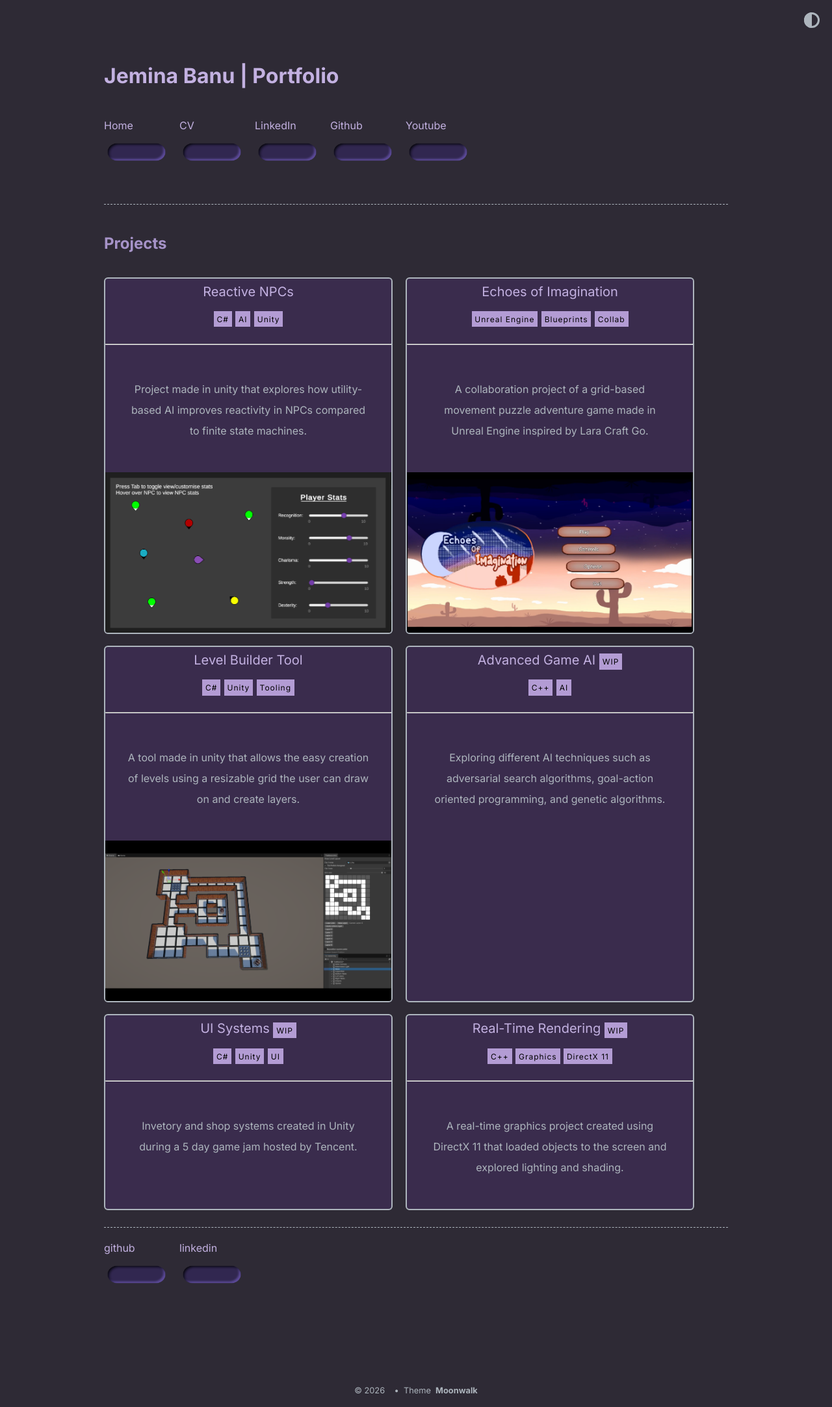
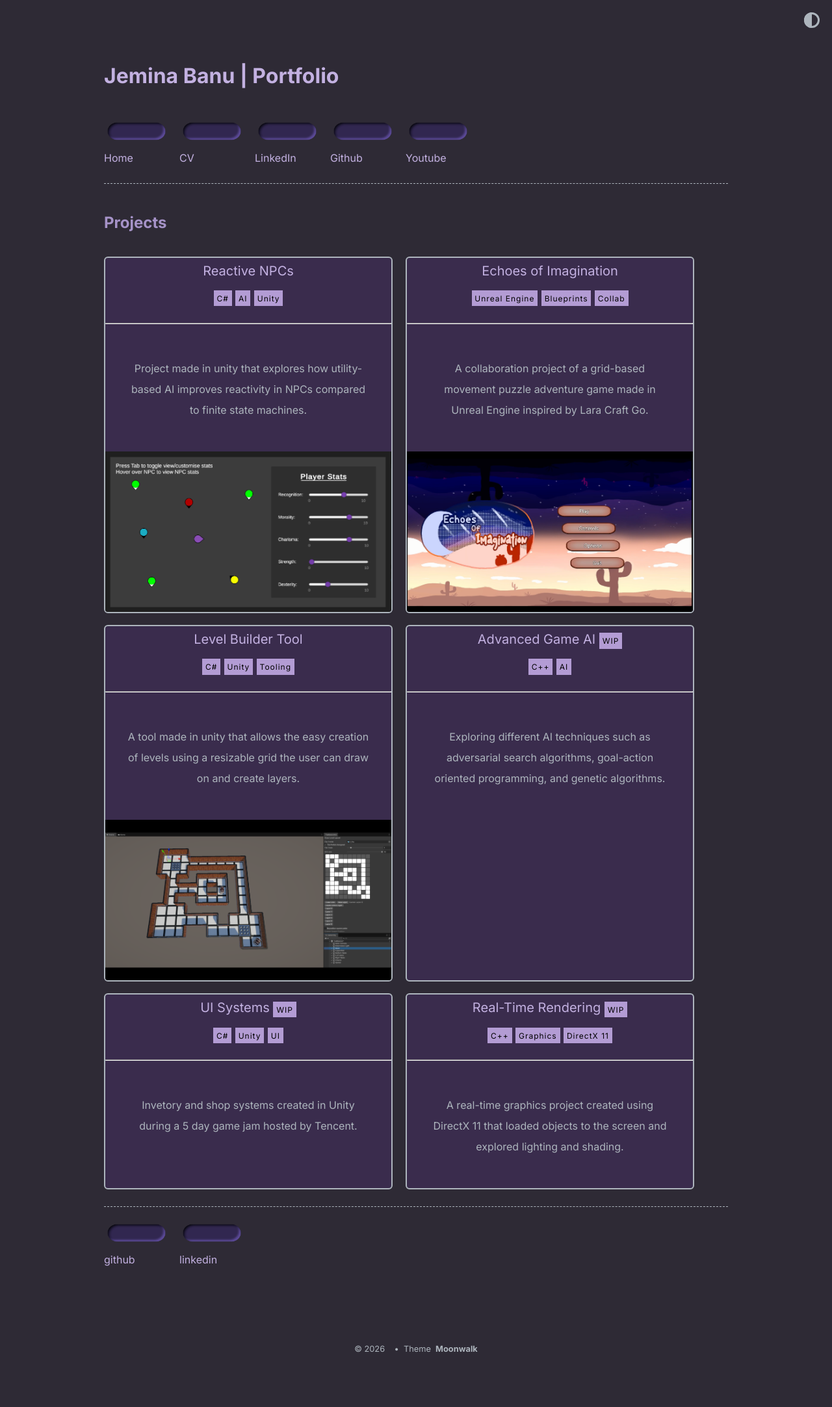
Before and after one commit to Jem-exe/jem-exe.github.io, a Jekyll site: the page built from index.md, in a window 1280 px wide. Shown: the whole page at 65% size. Built offline with Jekyll 4.4.1, drawn with Linux system fonts in a browser that asks for light colours; after the commit the page ends 2102 px from its top, so only the background shows below that.

Commit message:
fix buttons

```diff
--- a/_includes/horizontal_list.html
+++ b/_includes/horizontal_list.html
@@ -2,8 +2,8 @@
   {% for item in include.collection %}
     <li>
       <a href="{{ item.url }}">
-        {{ item.title }}
-        <img src="../assets/Button.png" width = "100px" height = "50px" margin-top="5px" alt="Button">
+        <img src="../assets/Button.png" width = "100px" height = "50px" alt="Button" display ="block">
+        <span style="position: relative; display: inline-block">{{ item.title }}</span>
       </a>
       &nbsp;&nbsp;
     </li>
```
